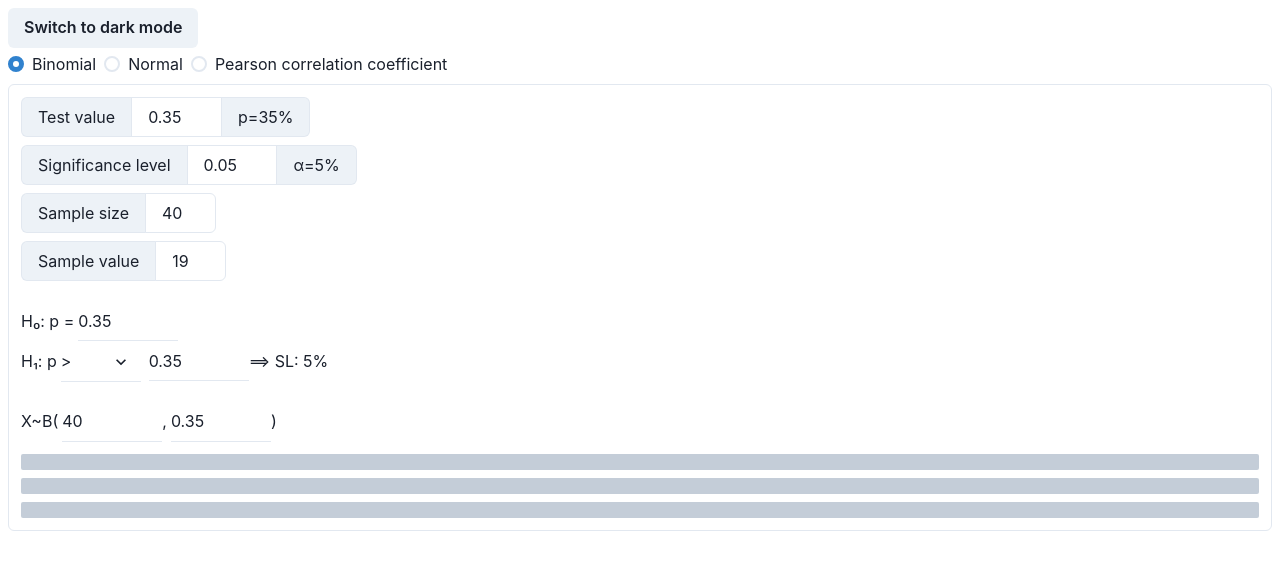
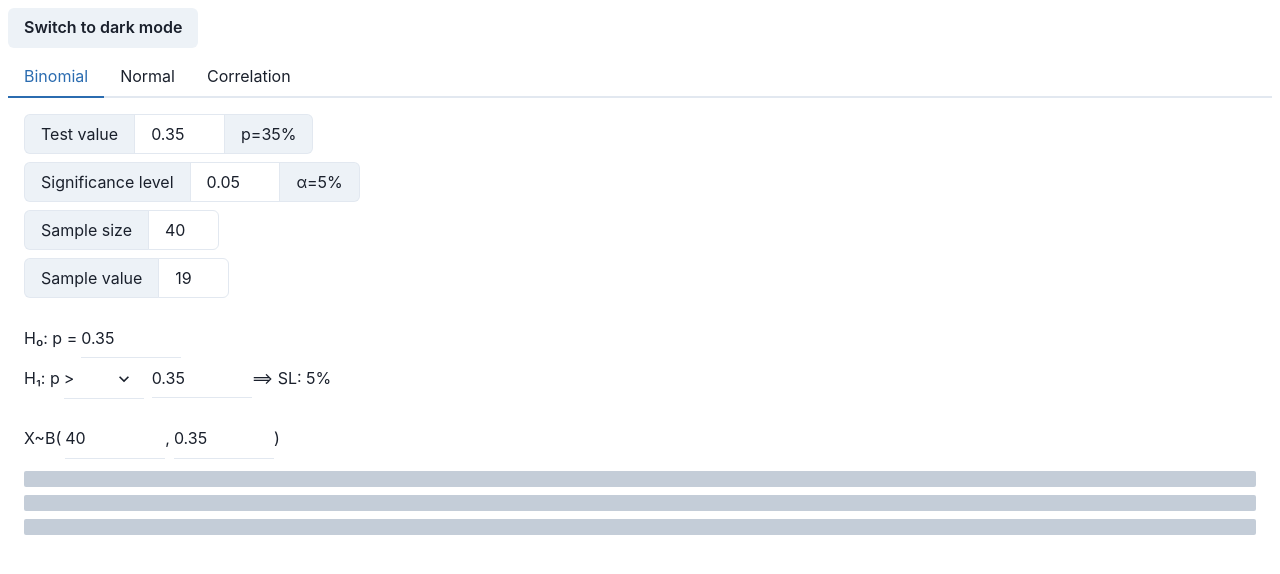
Before and after one commit to nihaals/a-level-misc-solvers, a Next.js app: page /hypothesis-testing in a window 1280 px wide. Shown: the top 574 px of the page. Built offline with nearby package versions, Linux system fonts and the light colour scheme.

Commit message:
Change distribution selection to tabs

```diff
--- a/components/DistributionSelector.tsx
+++ /dev/null
@@ -1,21 +0,0 @@
-import { Radio, RadioGroup, Stack } from "@chakra-ui/react";
-import React from "react";
-
-export type Distribution = "binomial" | "normal" | "correlation";
-
-interface DistributionSelectorProps {
-  onChange(distributions: Distribution): void;
-  value: Distribution;
-}
-
-export const DistributionSelector: React.FC<DistributionSelectorProps> = ({ onChange, value }) => {
-  return (
-    <RadioGroup onChange={onChange} value={value}>
-      <Stack direction="row">
-        <Radio value="binomial">Binomial</Radio>
-        <Radio value="normal">Normal</Radio>
-        <Radio value="correlation">Pearson correlation coefficient</Radio>
-      </Stack>
-    </RadioGroup>
-  );
-};
--- a/pages/hypothesis-testing.tsx
+++ b/pages/hypothesis-testing.tsx
@@ -1,14 +1,34 @@
-import { Box, Button, Stack, useColorMode } from "@chakra-ui/react";
+import {
+  Box,
+  Button,
+  Tab,
+  TabList,
+  TabPanel,
+  TabPanels,
+  Tabs,
+  useColorMode,
+  useColorModeValue,
+} from "@chakra-ui/react";
 import Head from "next/head";
-import { useState } from "react";
+import { useRouter } from "next/router";
 import { BinomialDistribution } from "../components/BinomialDistribution";
-import { Distribution, DistributionSelector } from "../components/DistributionSelector";
 import { NormalDistribution } from "../components/NormalDistribution";
 import { Correlation } from "../components/Correlation";
+import { useEffect, useState } from "react";
+
+const tests = ["binomial", "normal", "correlation"];
 
 export default function HypothesisTesting(): JSX.Element {
-  const [distribution, setDistribution] = useState<Distribution>("binomial");
   const { colorMode, toggleColorMode } = useColorMode();
+  const bg = useColorModeValue("white", "gray.800");
+  const router = useRouter();
+  const [tabIndex, setTabIndex] = useState(0);
+  useEffect(() => {
+    if (typeof router.query.test === "string") {
+      const index = tests.indexOf(router.query.test);
+      if (index !== -1) setTabIndex(index);
+    }
+  }, [router.query.test]);
 
   return (
     <>
@@ -19,18 +39,31 @@ export default function HypothesisTesting(): JSX.Element {
       </Head>
       <Box p={2}>
         <Button onClick={() => toggleColorMode()}>Switch to {colorMode === "light" ? "dark" : "light"} mode</Button>
-        <Stack direction="column" spacing={2} mt={1}>
-          <DistributionSelector onChange={setDistribution} value={distribution}></DistributionSelector>
-          <Box borderWidth="1px" borderRadius="md" p={3}>
-            {distribution === "binomial" ? (
+        <Tabs
+          isLazy
+          index={tabIndex}
+          onChange={(index) => {
+            router.push("/hypothesis-testing", { query: { test: tests[index] } });
+            setTabIndex(index);
+          }}
+        >
+          <TabList mt={2} position="sticky" top={0} backgroundColor={bg} zIndex={1}>
+            <Tab>Binomial</Tab>
+            <Tab>Normal</Tab>
+            <Tab>Correlation</Tab>
+          </TabList>
+          <TabPanels>
+            <TabPanel>
               <BinomialDistribution />
-            ) : distribution === "normal" ? (
+            </TabPanel>
+            <TabPanel>
               <NormalDistribution />
-            ) : (
+            </TabPanel>
+            <TabPanel>
               <Correlation />
-            )}
-          </Box>
-        </Stack>
+            </TabPanel>
+          </TabPanels>
+        </Tabs>
       </Box>
     </>
   );
```
